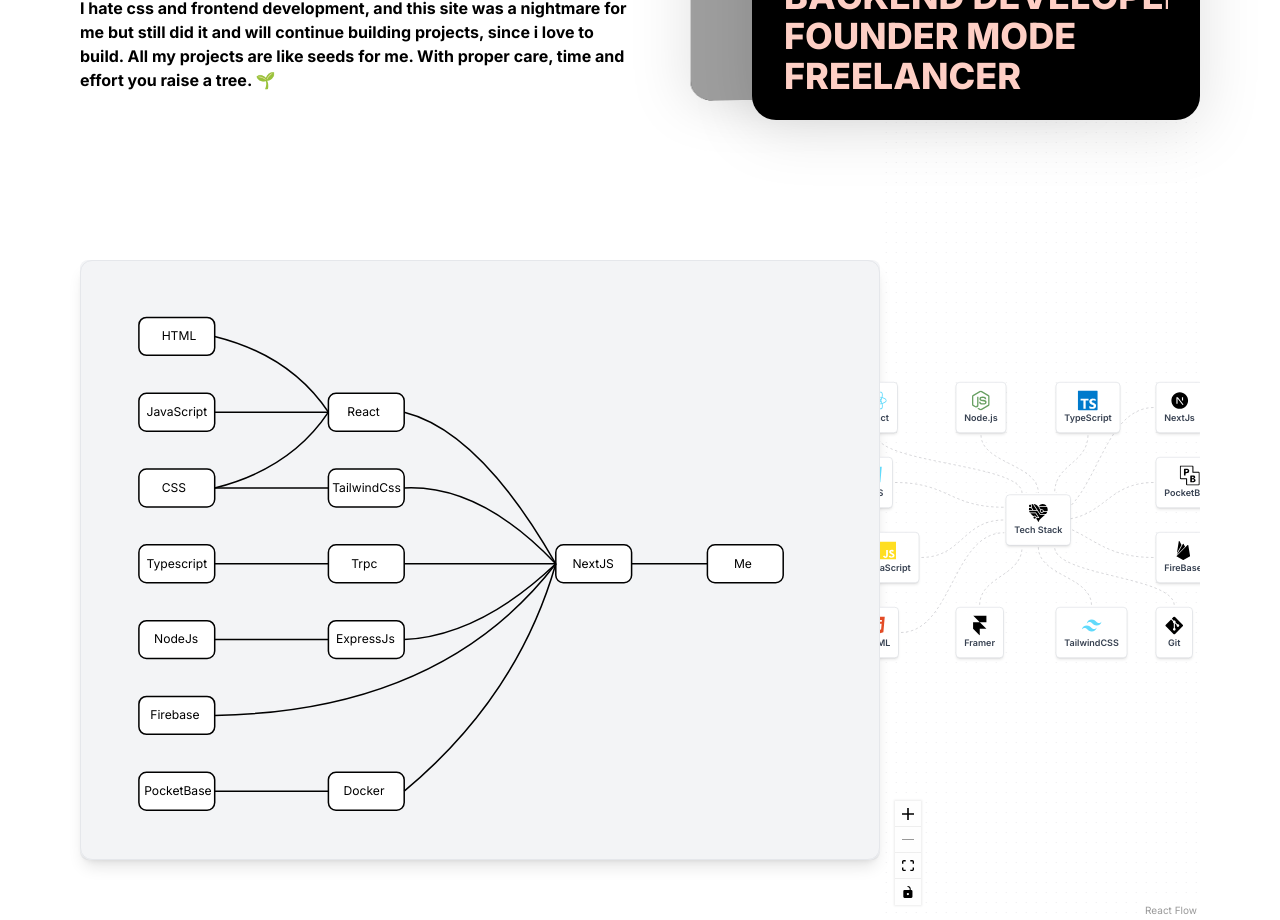
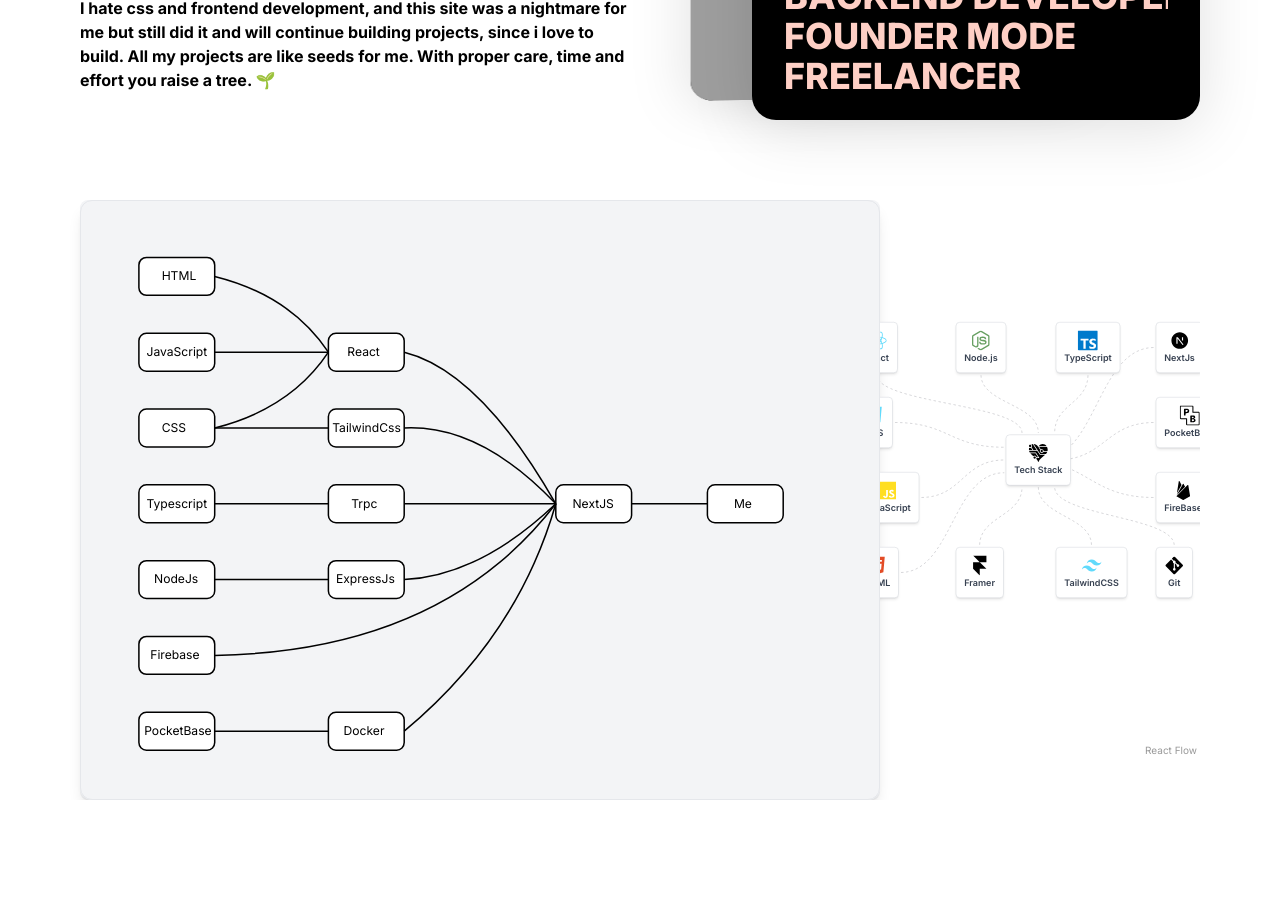
Before and after one commit to Aanshuu/Anshu, a Next.js app: page / in a window 1280 px wide. Shown: the part 200-1120 px from the top of the page. After the commit the page ends 1000 px from the top, so only its background shows below. Built offline with nearby package versions, Linux system fonts and the light colour scheme; grey boxes are pictures that could not be loaded.

Commit message:
Refactor TechStackFlow component to disable drag and zoom

```diff
--- a/src/components/skills/TechStackFlow.tsx
+++ b/src/components/skills/TechStackFlow.tsx
@@ -1,5 +1,3 @@
-
-
 import React from 'react';
 import { Handle, Position, ReactFlow, Controls, Background, useNodesState, useEdgesState } from '@xyflow/react';
 import '@xyflow/react/dist/style.css';
@@ -246,7 +244,6 @@
   },
 ];
 
-
 // Register custom node type
 const nodeTypes = { customNode: CustomNode };
 
@@ -255,58 +252,19 @@
   const [edges] = useEdgesState(initialEdges); // Static edges
 
   return (
-    <div style={{ height: '100vh', width: '100vw' }}>
+    <div style={{ height: '600px', width: '600px' }} className="flow-container">
       <ReactFlow
         nodes={nodes}
         edges={edges}
         nodeTypes={nodeTypes} // Use custom node type
         fitView
+        panOnDrag={false}    // Disable drag
+        zoomOnScroll={false} // Disable zoom
+        attributionPosition="bottom-right" // Position can be set, but we'll hide it with CSS // Hide React Flow tag
       >
-        <Controls />
-        <Background />
       </ReactFlow>
     </div>
   );
 }
 
 export default Flow;
-
-
-
-
-
-
-
-
-// import React from 'react';
-// import { ReactFlow, Controls, Background } from '@xyflow/react';
-// import '@xyflow/react/dist/style.css';
-
-// const edges = [{ id: '1-2', source: '1', target: '2' }];
-
-// const nodes = [
-//   {
-//     id: '1',
-//     data: { label: 'Hello' },
-//     position: { x: 50, y: 50 }, // Adjusted position
-//     type: 'input',
-//   },
-//   {
-//     id: '2',
-//     data: { label: 'World' },
-//     position: { x: 200, y: 150 }, // Adjusted position
-//   },
-// ];
-
-// function Flow() {
-//   return (
-//     <div style={{ height: '100vh', width: '100vw' }}>
-//       <ReactFlow nodes={nodes} edges={edges}>
-//         <Background />
-//         <Controls />
-//       </ReactFlow>
-//     </div>
-//   );
-// }
-
-// export default Flow;
```
